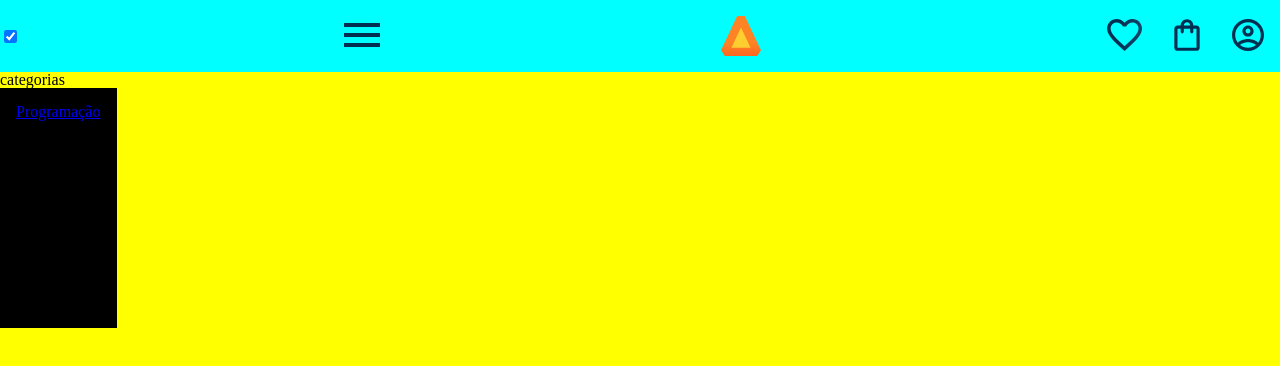
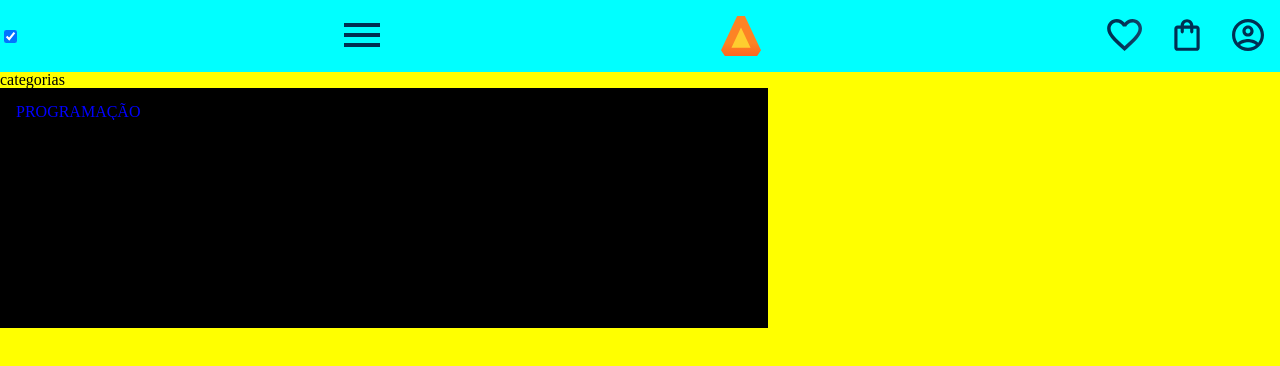
Before and after one commit to dahiju1909/so-pt, a plain HTML site: page index.html in a window 1280 px wide. Both pictures are taken after a click on the checkbox 10 px from the left and 36 px from the top of the page. Drawn offline with Linux system fonts and the light colour scheme.

Commit message:
so-pt 5.0

```diff
--- a/styles/header.css
+++ b/styles/header.css
@@ -24,6 +24,7 @@
     display: none;
     position: absolute;
     top: 100%;
+    width: 60vw;
 }
 
 .container__botao:checked~.lista-menu{
@@ -33,3 +34,14 @@
     padding: 1em;
     background-color: black;
 }
+
+.lista-menu__titulo {
+    color: deeppink;
+}
+.lista-menu__link{
+    background: blue;
+    -webkit-background-clip: text;
+    -webkit-text-fill-color: transparent;
+    background-clip: text;
+    text-transform: uppercase;
+}
```
